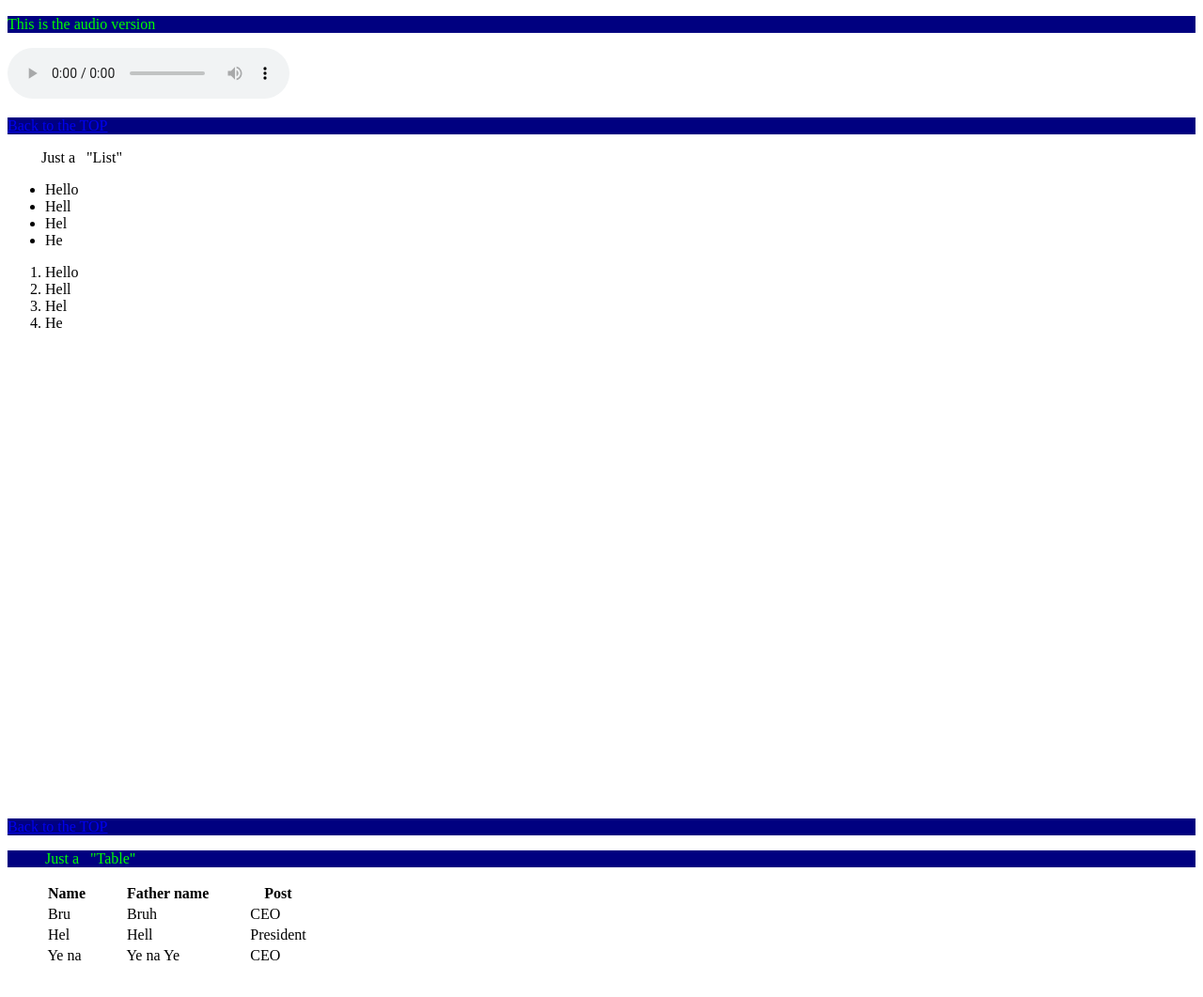
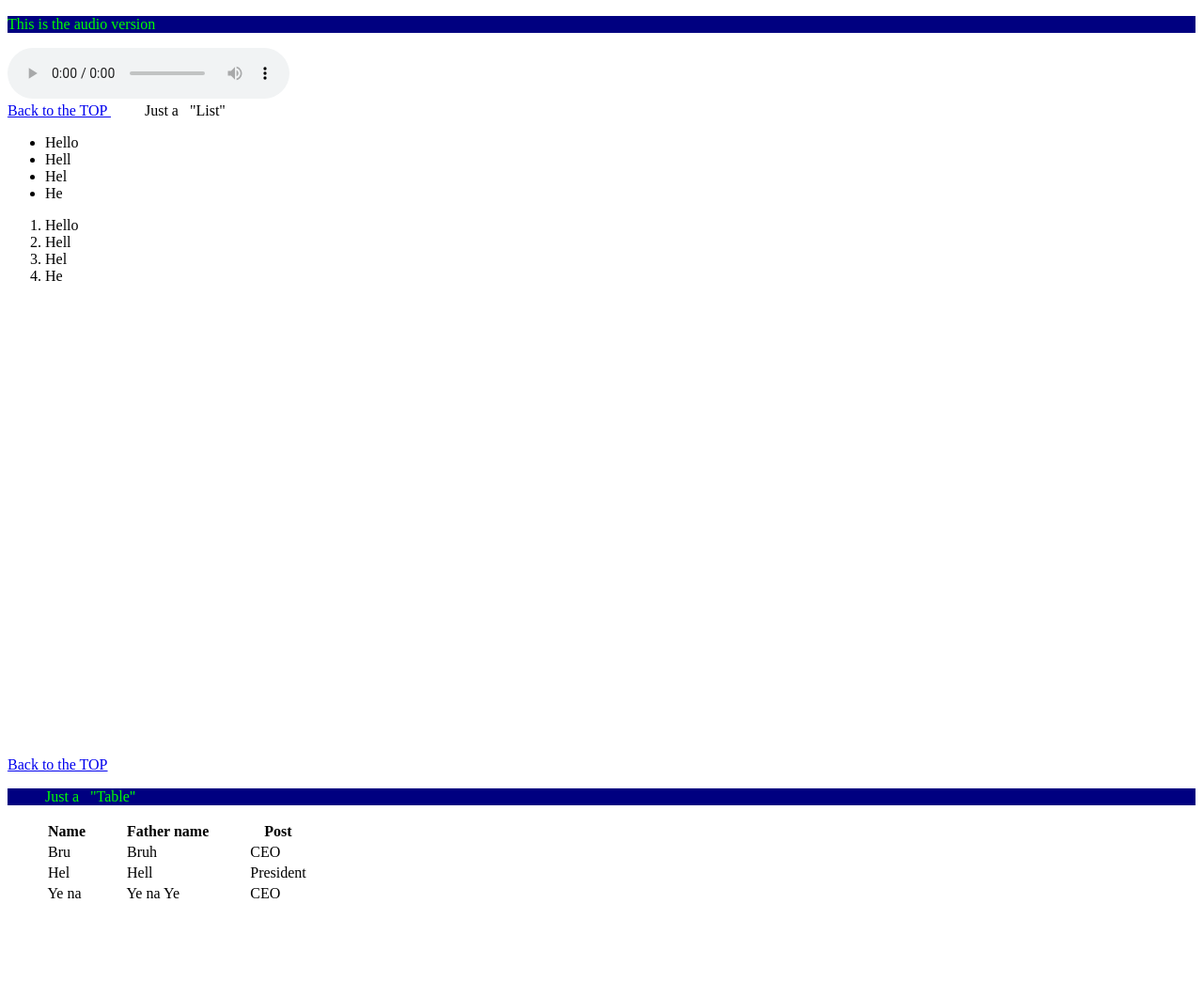
Before and after one commit to annas-ali/first-website, a plain HTML site: page index.html in a window 1280 px wide. Shown: the part 2846-3907 px from the top of the page at 94% size. Drawn offline with Linux system fonts and the light colour scheme.

Commit message:
removed p tag from links

```diff
--- a/index.html
+++ b/index.html
@@ -87,7 +87,7 @@ Your age: <input type="number" name="numdays" min="1" max="100">
 <audio controls="audiocontrol"autoplay loop>
 <source src="Suprise.mp3"/>
 </audio><br>
-<p><a href="#top"> Back to the TOP </a></p>
+<a href="#top"> Back to the TOP </a>
  <a name="List">&nbsp;&nbsp;&nbsp;&nbsp;&nbsp;&nbsp;&nbsp;&nbsp;&nbsp;Just a &nbsp; "List" </a></p>
 
 <ul>
@@ -130,7 +130,7 @@ Your age: <input type="number" name="numdays" min="1" max="100">
 <Br>
 <Br>
 <Br>
-     <p><a href="#top"> Back to the TOP </a></p>
+    <a href="#top"> Back to the TOP </a>
 <p> <a name="Table"> &nbsp&nbsp&nbsp&nbsp&nbsp&nbsp&nbsp&nbsp&nbsp&nbspJust a &nbsp "Table" </a>
 </p>
 
```
